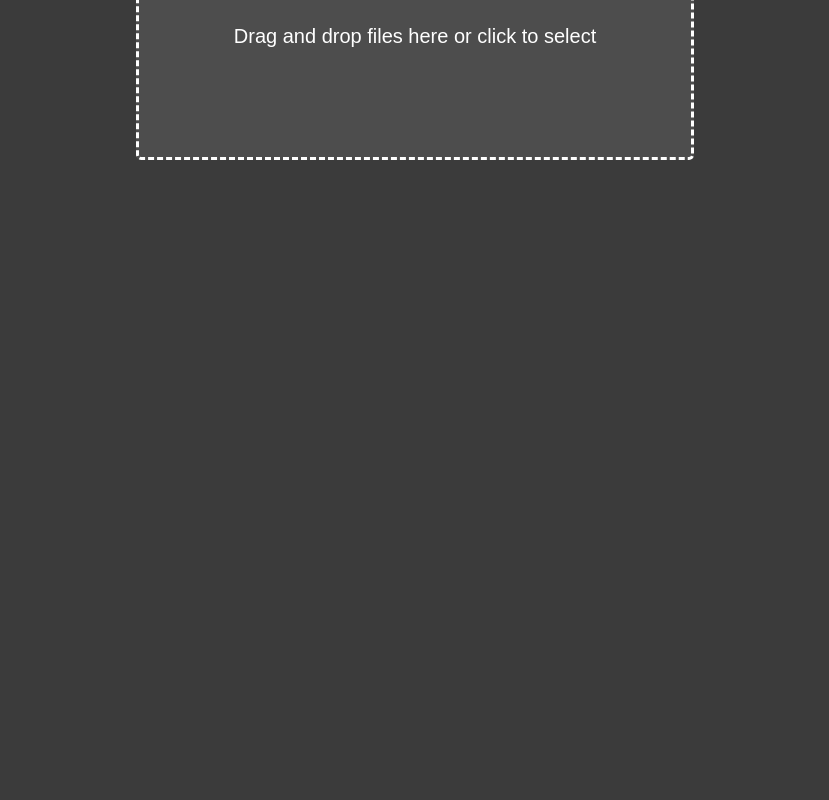
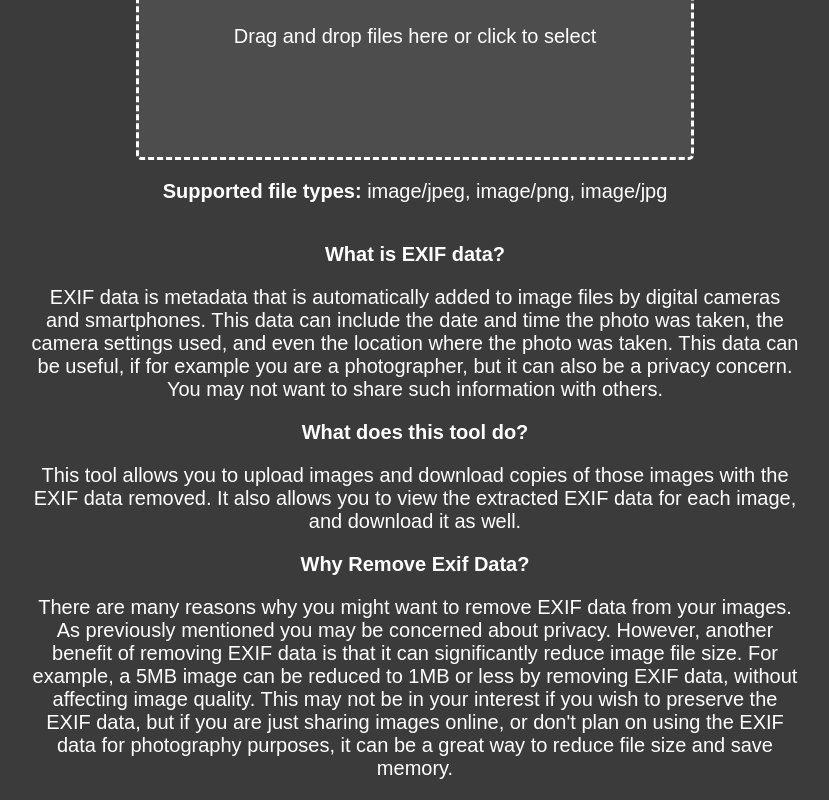
Before and after one commit to flavius-t/exif-app-frontend, a React (Create React App) app: page / in a window 1280 px wide. Shown: the part 258-1058 px from the top of the page, without its empty margins (225-1054 px from the left). Before the commit the page ends 800 px from the top, so only its background shows below. Built offline with nearby package versions, Linux system fonts and the light colour scheme.

Commit message:
add user info text

```diff
--- a/src/App.css
+++ b/src/App.css
@@ -172,3 +172,14 @@ a {
 a:hover {
   color: #3e8e41;
 }
+
+#welcome-text {
+  width: 60%;
+}
+
+h3 {
+  color: white;
+  font-size: 20px;
+  margin-top: 20px;
+  font-family: Arial, Helvetica, sans-serif;
+}
--- a/src/components/FileSelector.js
+++ b/src/components/FileSelector.js
@@ -36,6 +36,31 @@ function FileSelector({ onDragEnter, onDragLeave, onDrop, onFileInputChange, onU
         <div id="file-upload-container">
             { isProcessing && processing_message}
             { !isProcessing && upload_area}
+            <p>
+                <strong>Supported file types:</strong> {allowedFileTypes.join(', ')}
+            </p>
+            <div id='welcome-text'>
+                <h3>What is EXIF data?</h3>
+                <p>
+                    EXIF data is metadata that is automatically added to image files by digital cameras and smartphones.
+                    This data can include the date and time the photo was taken, the camera settings used, and even the
+                    location where the photo was taken. This data can be useful, if for example you are a photographer, but it can also be a privacy concern.
+                    You may not want to share such information with others.
+                </p>
+                <h3>What does this tool do?</h3>
+                <p>
+                    This tool allows you to upload images and download copies of those images with the EXIF data removed.
+                    It also allows you to view the extracted EXIF data for each image, and download it as well.
+                </p>
+                <h3>Why Remove Exif Data?</h3>
+                <p>
+                    There are many reasons why you might want to remove EXIF data from your images. As previously mentioned
+                    you may be concerned about privacy. However, another benefit of removing EXIF data is that it can significantly reduce
+                    image file size. For example, a 5MB image can be reduced to 1MB or less by removing EXIF data, without affecting image quality.
+                    This may not be in your interest if you wish to preserve the EXIF data, but if you are just sharing images online, or don't plan on using the EXIF data
+                    for photography purposes, it can be a great way to reduce file size and save memory.
+                </p>
+            </div>
         </div>
     );
 }
```
